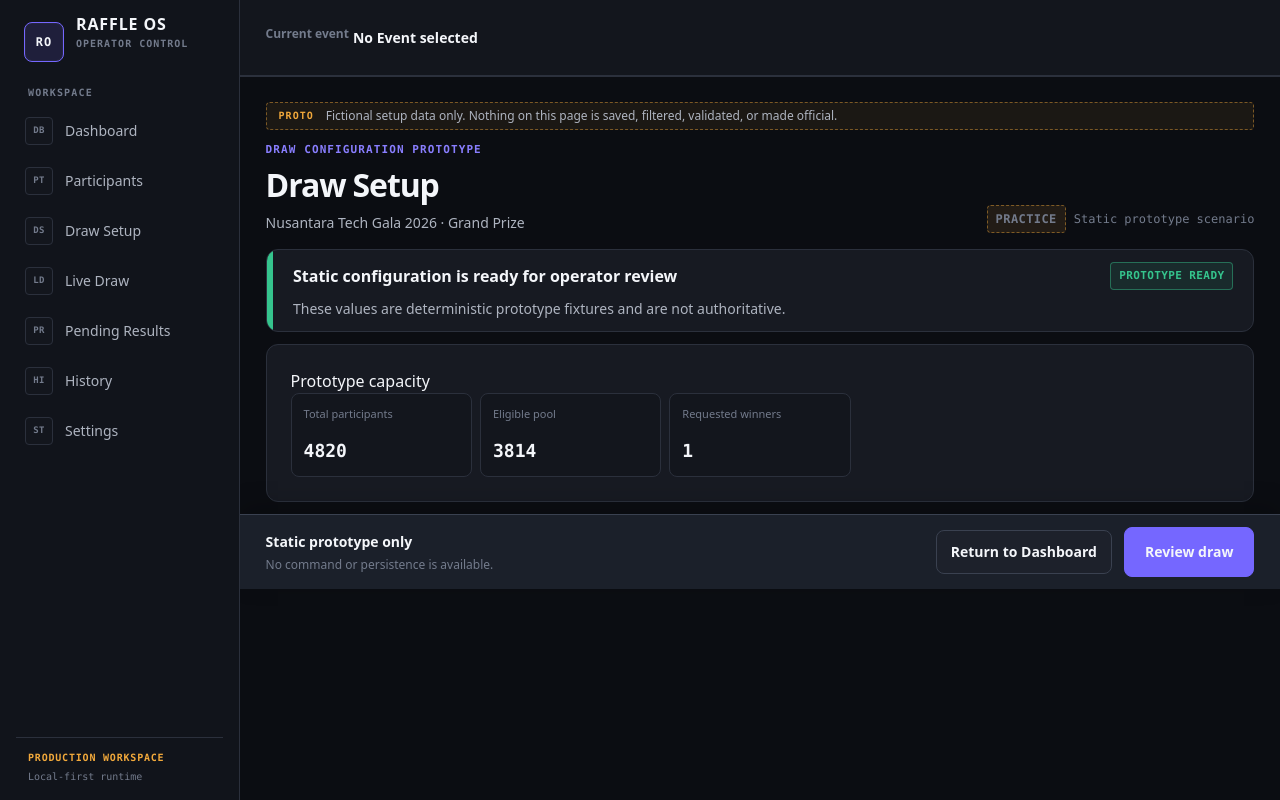
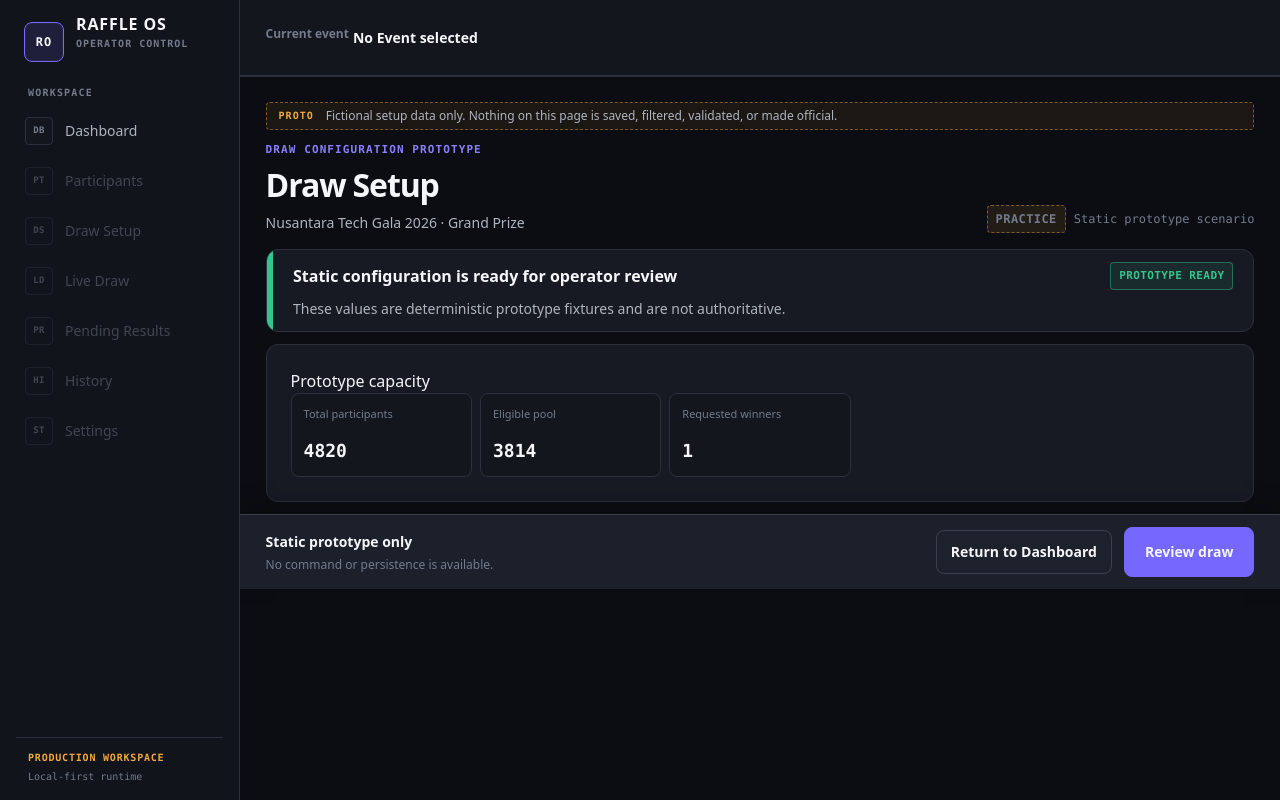
Before and after one commit to tripleaxlestudio/raffle-os, a React (Vite) app: page /dev/prototypes/draw/setup in a window 1280 px wide. Built offline with nearby package versions, Linux system fonts and the light colour scheme.

Commit message:
gate production navigation without an event

```diff
--- a/src/app/layouts/OperatorLayout.tsx
+++ b/src/app/layouts/OperatorLayout.tsx
@@ -75,7 +75,7 @@ export function OperatorLayout() {
       data-interface="operator"
       data-operator-shell
     >
-      <OperatorSidebar production={isProductionEventRoute} />
+      <OperatorSidebar eventScopedNavigationDisabled={isProductionEventRoute && !productionEventLoading && productionEvent === null} production={isProductionEventRoute} />
       <div className="operator-workspace">
         <OperatorHeader
           connectionStatus={prototype.connectionStatus}
--- a/src/app/shell/OperatorSidebar.tsx
+++ b/src/app/shell/OperatorSidebar.tsx
@@ -1,4 +1,5 @@
 import { NavLink } from 'react-router'
+import { useProductionWorkspace } from '../workspace/ProductionWorkspaceContext.tsx'
 
 const prototypeNavigationItems = [
   { label: 'Dashboard', marker: 'DB', to: '/dashboard' },
@@ -20,8 +21,27 @@ const productionNavigationItems = [
   { label: 'Settings', marker: 'ST', to: '/settings' },
 ] as const
 
-export function OperatorSidebar({ production = false }: { production?: boolean }) {
-  const navigationItems = production ? productionNavigationItems : prototypeNavigationItems
+export function OperatorSidebar({ eventScopedNavigationDisabled, production = false }: { readonly eventScopedNavigationDisabled?: boolean; readonly production?: boolean }) {
+  if (production && eventScopedNavigationDisabled !== undefined) return <OperatorSidebarContent disabled={eventScopedNavigationDisabled} navigationItems={productionNavigationItems} production />
+  if (production) return <ProductionOperatorSidebar />
+  return <OperatorSidebarContent navigationItems={prototypeNavigationItems} />
+}
+
+function ProductionOperatorSidebar() {
+  const workspace = useProductionWorkspace()
+  const eventScopedNavigationDisabled = workspace.status === 'empty' || workspace.status === 'invalid-reference'
+  return <OperatorSidebarContent disabled={eventScopedNavigationDisabled} navigationItems={productionNavigationItems} production />
+}
+
+function OperatorSidebarContent({
+  disabled = false,
+  navigationItems,
+  production = false,
+}: {
+  readonly disabled?: boolean
+  readonly navigationItems: readonly { readonly label: string; readonly marker: string; readonly to: string }[]
+  readonly production?: boolean
+}) {
   return (
     <aside className="operator-sidebar" aria-label="Operator sidebar">
       <div className="operator-sidebar__brand">
@@ -38,20 +58,17 @@ export function OperatorSidebar({ production = false }: { production?: boolean }
         <ul className="operator-nav">
           {navigationItems.map((item) => (
             <li key={item.to}>
-              <NavLink
-                className={({ isActive }) =>
-                  isActive
-                    ? 'operator-nav__link operator-nav__link--active'
-                    : 'operator-nav__link'
-                }
+              {disabled && item.to !== '/dashboard' ? <span aria-disabled="true" className="operator-nav__link operator-nav__link--disabled" title="Select an Event first">
+                <span aria-hidden="true" className="operator-nav__marker">{item.marker}</span>
+                <span>{item.label}</span>
+              </span> : <NavLink
+                className={({ isActive }) => isActive ? 'operator-nav__link operator-nav__link--active' : 'operator-nav__link'}
                 end
                 to={item.to}
               >
-                <span aria-hidden="true" className="operator-nav__marker">
-                  {item.marker}
-                </span>
+                <span aria-hidden="true" className="operator-nav__marker">{item.marker}</span>
                 <span>{item.label}</span>
-              </NavLink>
+              </NavLink>}
             </li>
           ))}
         </ul>
```
Also changed, not shown: src/styles/operator.css, 1 other file (tests, documents, lock files or other folders).
